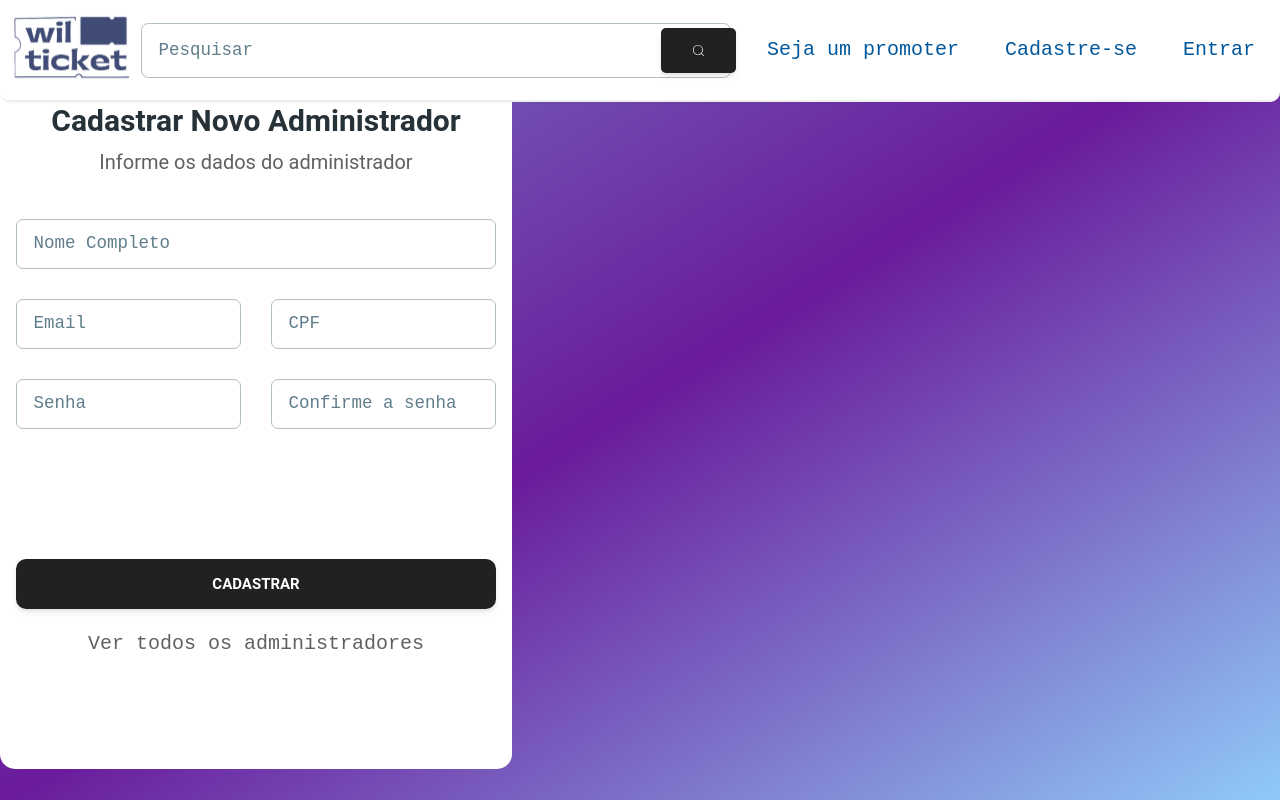
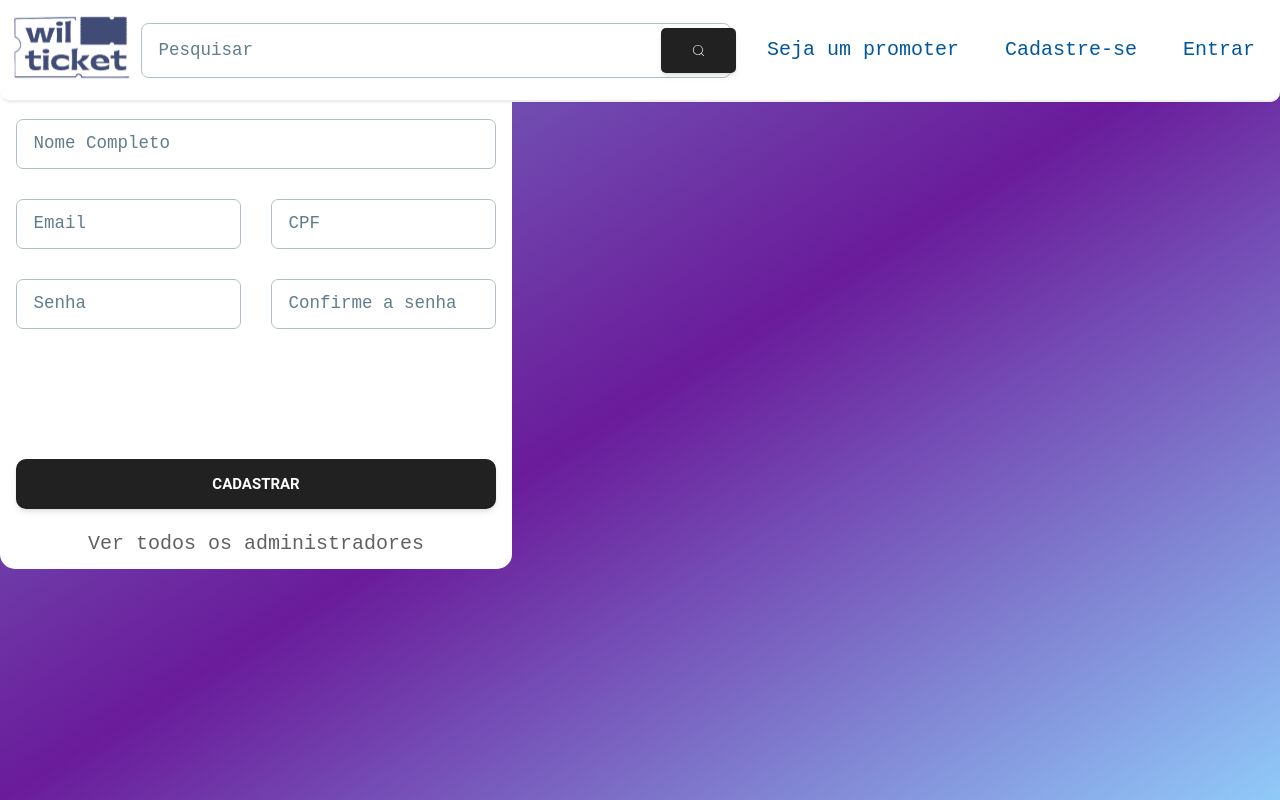
Before and after one commit to WilburTicketsCode/backend, a Next.js app: page /administrador/admin-new in a window 1280 px wide. Built offline with nearby package versions, Linux system fonts and the light colour scheme; no server answers.

Commit message:
:construction: Fixing

```diff
--- a/src/components/Admin/ListAdmin/index.tsx
+++ b/src/components/Admin/ListAdmin/index.tsx
@@ -44,7 +44,7 @@ export default function TelaListAdm() {
     }]*/
 
 return (
-    <div className='flex flex-col gap-20 bg-gray-200 text-blue-900 rounded-xl p-10 m-5 w-auto h-auto m-10'>
+    <div className='flex flex-col gap-20 bg-gray-200 text-blue-900 rounded-xl p-30 m-5 w-auto h-auto m-10'>
 
         <Card color="transparent" shadow={false}>
             <Typography variant="h4" color="blue-gray">
@@ -52,7 +52,7 @@ return (
             </Typography>
 
             {admins.map((admin) => (
-                <ul className="bg-gray-300 mt-10 mr-5 flex flex-col gap-6">
+                <ul className="bg-gray-300 mt-10 mr-5 p-5 rounded-xl flex flex-col gap-6">
                     <li key={admin.id} className="font-semibold">{admin.usuario.nome}</li>
                     <li key={admin.id}>Email: {admin.usuario.nome}</li>
                     <li key={admin.id}>CPF: {admin.cpf}</li>
--- a/src/components/Admin/NewAdmin/index.tsx
+++ b/src/components/Admin/NewAdmin/index.tsx
@@ -52,7 +52,7 @@ export default function TelaNewAdm() {
     }
 
     return (
-        <section className='flex flex-col w-[90%] md:w-[40%] h-[80%] md:h-[80%] items-center justify-center gap-y-10 bg-white p-20 rounded-xl'>
+        <section className='flex flex-col md:w-[40%] md:h-[80%] items-center justify-center gap-y-10 bg-white p-30 rounded-xl'>
 
             <Card color="transparent" shadow={false} className="flex items-center justify-center">
                 <Typography variant="h4" color="blue-gray">
```
